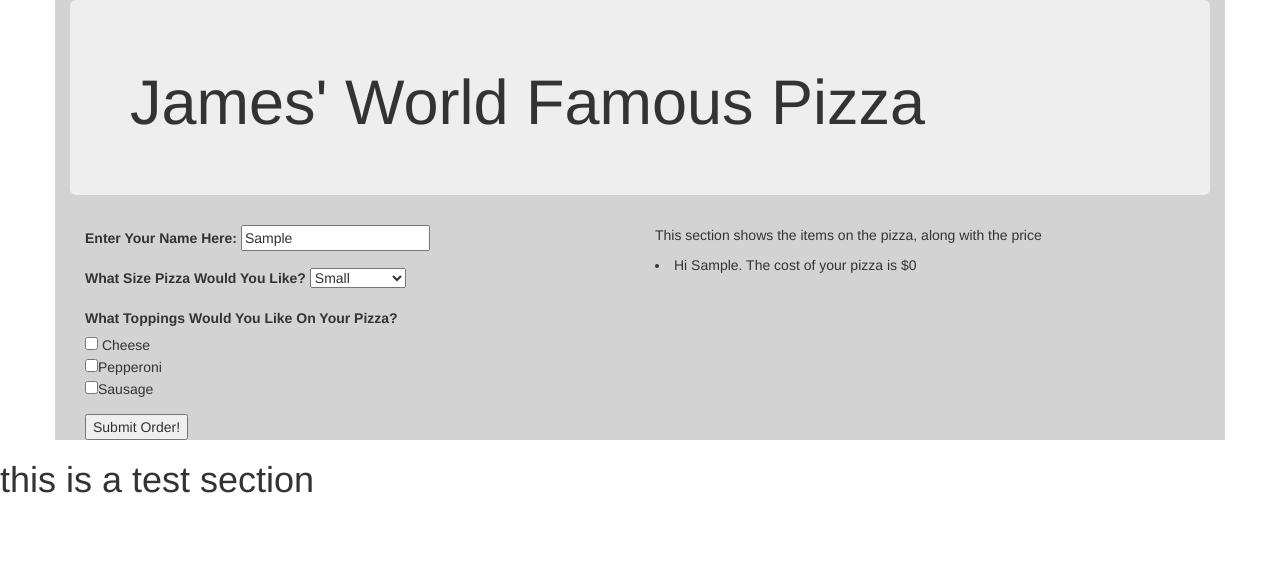
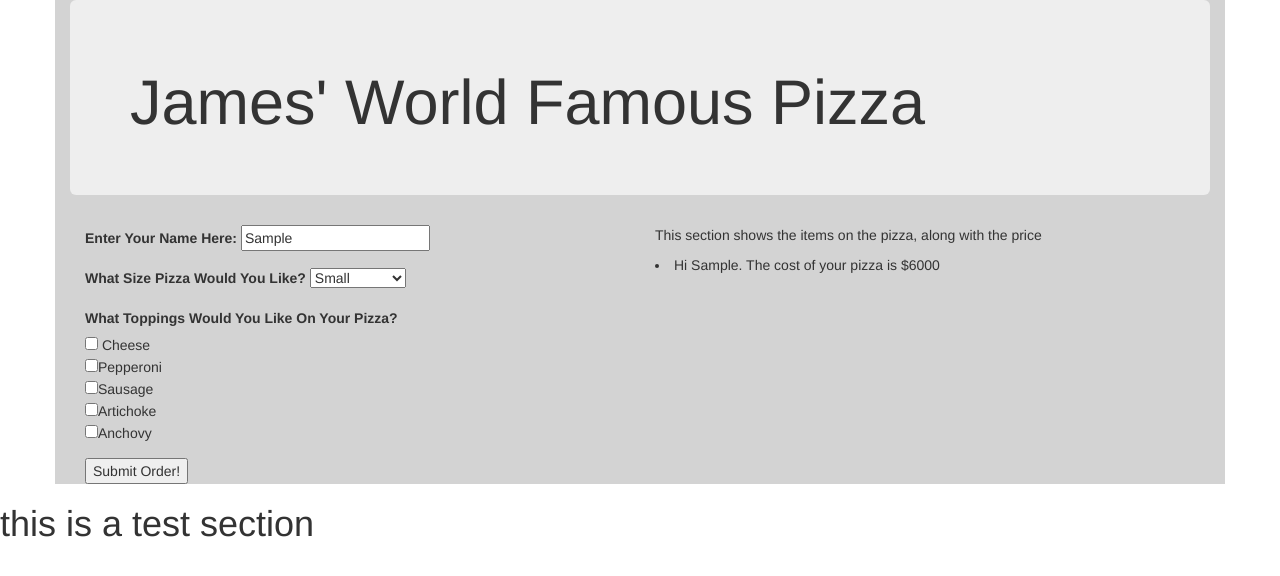
Before and after one commit to jamesmilanhiggins/pizza-program, a plain HTML site: page index.html in a window 1280 px wide. Both pictures are taken after typing "Sample" into the empty fields and a click on the button "Submit Order!". Drawn offline with Linux system fonts and the light colour scheme.

Commit message:
change order of newPizza.alterprice and var newPizza = because it was affecting the price and order

```diff
--- a/index.html
+++ b/index.html
@@ -34,6 +34,8 @@
             <input type="checkbox" name="topping" value="cheese"> Cheese<br>
             <input type="checkbox" name="topping" value="pepperoni">Pepperoni<br>
             <input type="checkbox" name="topping" value="sausage">Sausage<br>
+            <input type="checkbox" name="topping" value="artichoke">Artichoke<br>
+            <input type="checkbox" name="topping" value="anchovy">Anchovy<br>
           </div>
           <button type="button" name="submit-button">Submit Order!</button>
         </form>
--- a/js/scripts.js
+++ b/js/scripts.js
@@ -6,15 +6,10 @@ function Pizza(name, size, toppings, price) {
   this.size = size;
   this.toppings = [];
   this.price = 0;
-  // this.topping = [cheese, peperoni, sausage];
-  // this.topping = topping;
-  // this.size = [medium, large, xl];
-  // this.size = [1, 2, 3];
-  // this.topping = [cheese, pepperoni, sausage];
 }
 Pizza.prototype.alterPrice = function() {
-  if (this.size === "small") {
-    this.price += 6;
+  if ((this.size === "small") && (this.toppings.length <= 5)) {
+    this.price += 6000;
   }
     else if (this.size === "medium") {
       this.price += 8;
@@ -25,7 +20,7 @@ Pizza.prototype.alterPrice = function() {
     else if (this.size === "xl") {
       this.price += 12;
     }
-    if ((this.toppings.length === 1)) {
+    else if((this.toppings.length === 1)) {
       this.price += 1;
     }
     else if (this.toppings.length === 2) {
@@ -37,6 +32,12 @@ Pizza.prototype.alterPrice = function() {
     else if (this.toppings.length === 4) {
       this.price +=4;
     }
+    else if (this.toppings.length === 5) {
+      this.price +=5;
+    }
+    else if (this.toppings.length === 6) {
+      this.price +=6;
+    }
     return this.price;
   }
 //////////////////
@@ -44,24 +45,17 @@ Pizza.prototype.alterPrice = function() {
 //////////////////
 $(document).ready(function() {
    $("button[name=submit-button]").click(function(){
-    var newPizza = new Pizza(nameInput, pizzaSizeInput, toppings2, 0);
     var nameInput =  $("input[name=name]").val();
     var pizzaSizeInput = $("#pizza-size").val();
-    var toppings2 = $("input:checkbox[name=topping]:checked").each(function() {
+    var newPizza =  new Pizza(nameInput, pizzaSizeInput, toppingsInput);
+
+    var toppingsInput = $("input:checkbox[name=topping]:checked").each(function() {
       var toppingInput = $(this).val();
-      newPizza.toppings.push(toppings2);
-      console.log(toppings2);
+      newPizza.toppings.push(toppingsInput);
     });
-    // console.log(toppings);
-    console.log(toppings2);
+    $("#hidden").append("<li>" +'Hi ' + nameInput + '. The cost of your pizza is $' + newPizza.alterPrice() + "</li>");
     console.log(newPizza);
+    newPizza.alterPrice();
 
-    // var toppingInput = $("input:checkbox[name=topping]:checked").val();
-    // var toppingsInput = [];
-    // var test = $("input:checkbox[name=topping]:checked").each(function (){
-    //   var toppingInput = $(this).val();
-    //     console.log(toppingInput);
-    $("#hidden").append("<li>" +'Hi ' + nameInput + '. The cost of your pizza is $' + newPizza.alterPrice() + "</li>");
-  newPizza.alterPrice();
   });
 });
```
